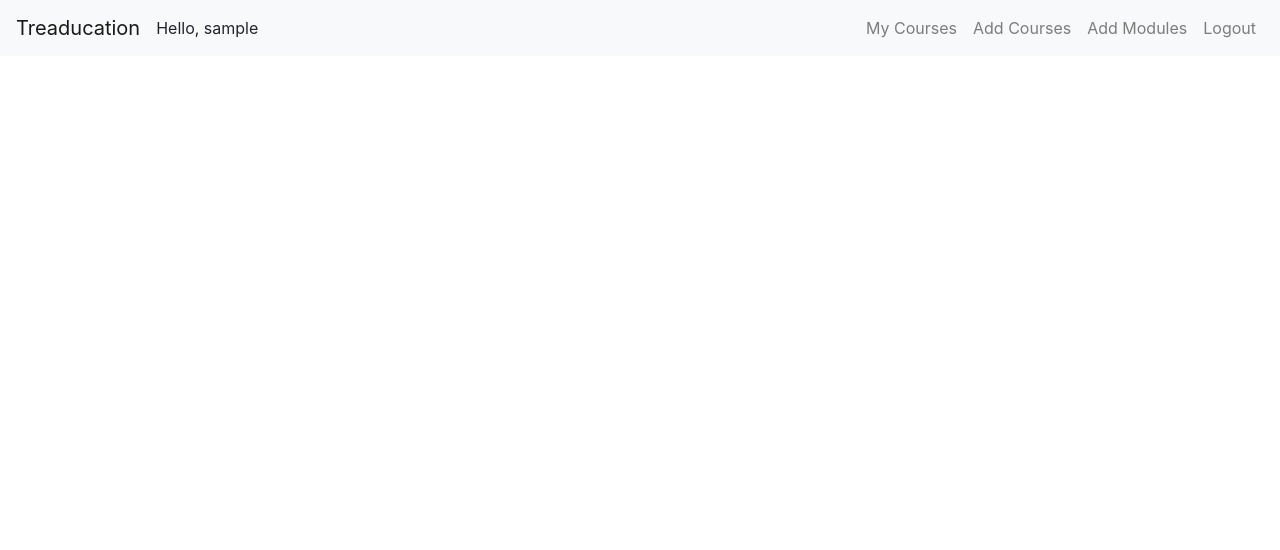
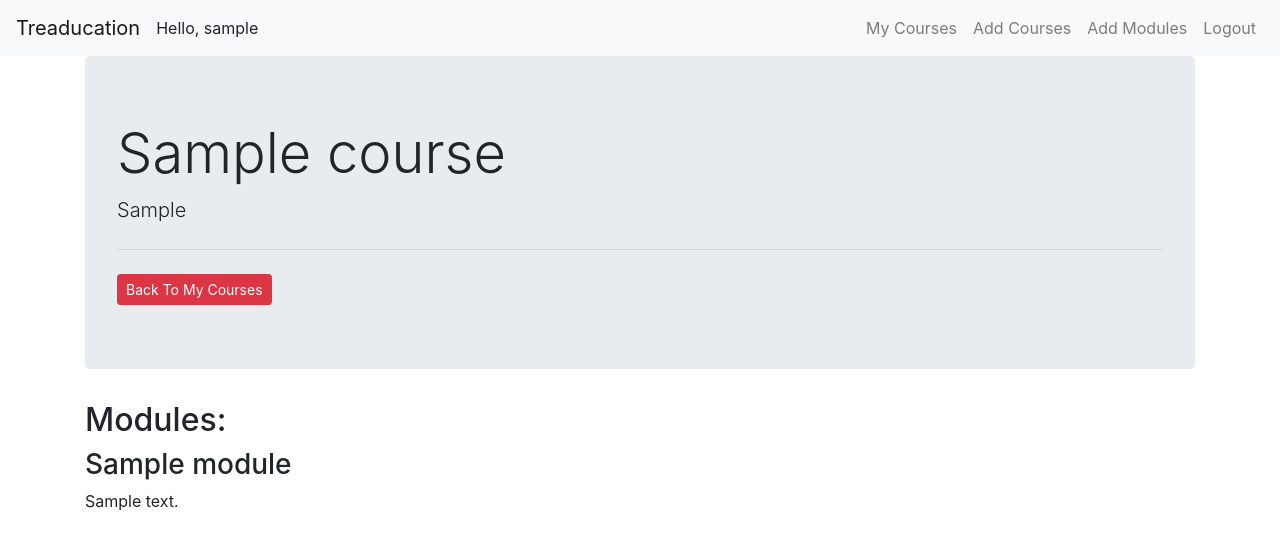
Before and after one commit to laboyd001/treaducation, a Django app: page /my_courses/detail/1/ in a window 1280 px wide. Shown: the top 550 px of the page. Run offline with Django 3.2, Linux system fonts and the light colour scheme; a user stored in the database is signed in; tables that the repository leaves empty hold one stand-in row (values such as "Sample post"); some libraries are stand-ins or nearby versions.

Commit message:
updated module model attr and added jumbotron header for course details

```diff
--- a/courses/models.py
+++ b/courses/models.py
@@ -49,7 +49,6 @@ class Module(models.Model):
     '''the blueprints for a module
     '''
     course = models.ForeignKey(Course,
-                              related_name='modules',
                               on_delete=models.CASCADE)
     title = models.CharField(max_length=200)
     description = models.TextField(blank=True)
--- a/courses/templates/courses/my_course_detail.html
+++ b/courses/templates/courses/my_course_detail.html
@@ -1,10 +1,39 @@
 {% extends 'courses/base.html' %}
 
-{% block header %}
-  <h2>{{ course }}</h2>
-{% endblock header %}
 
 {% block content %}
+
+<div class="jumbotron">
+        <h2 class="display-4">{{ course.title }}</h2>
+            <p class="lead">{{ course.overview }}</p>
+            <hr class="my-4">
+                <div class="btn-group" role="group" aria-label="Basic example">
+                    <form action="{% url 'courses:my_courses' %}" method='GET'>
+                        {% csrf_token %}
+                        <button name='submit' class="btn btn-danger btn-sm">
+                            Back To My Courses
+                        </button>
+                    </form>
+                </div>
+    </div>
+
+<h2>Modules:</h2>
+
+{% for module in modules %}
+<div class="panel panel-default">
+  <div class="panel-heading">
+    <h3>
+      {{ module.title}}
+    </h3>
+  </div>
+
+  <div class="panel-body">
+    {{ module.description|linebreaks }}
+  </div>
+</div>
+  {% empty %}
+    There are no entries for this topic yet.
+{% endfor %}
 
 
 
--- a/courses/views.py
+++ b/courses/views.py
@@ -186,10 +186,10 @@ def my_course_detail(request, course_id):
     """Show a single course and all of its modules."""
 
     course = Course.objects.get(id=course_id)
-    # modules = course.module_set.order_by('title')
-    # context = {'course': course, 'modules': modules}
+    modules = course.module_set.order_by('title')
+    context = {'course': course, 'modules': modules}
 
-    return render(request, 'courses/my_course_detail.html', {'course':course})
+    return render(request, 'courses/my_course_detail.html', context)
 
 
 @login_required
```
